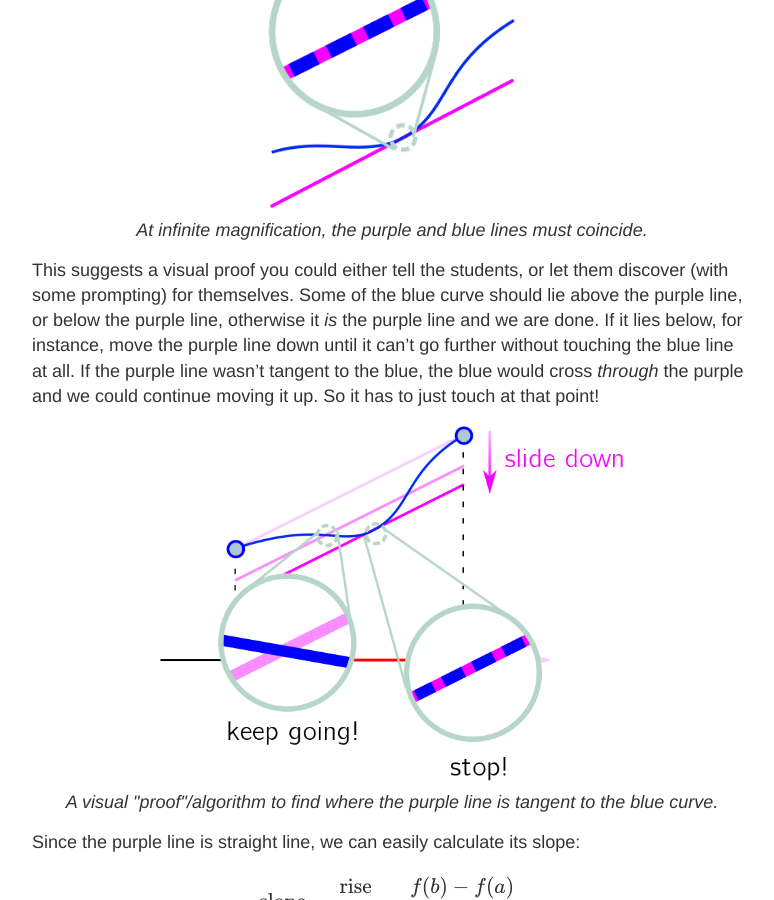
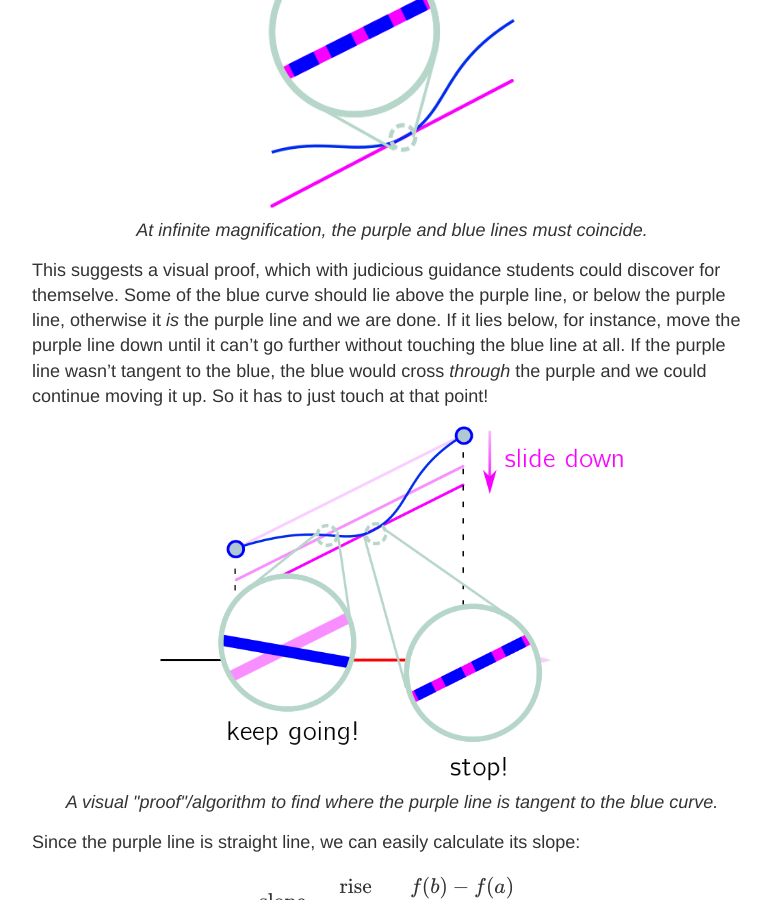
Before and after one commit to hapax/hapax.github.io, a Jekyll site: the page built from assets/teaching.md, in a window 1280 px wide and 900 px high, scrolled down 5593 px. Shown: the whole window, without its empty margins (248-1022 px from the left). Built offline with Jekyll 4.4.1, drawn with Linux system fonts in a browser that asks for light colours; our own code applies the rules of GitHub Pages for plain Markdown files; formulas are drawn with MathJax 3; a script that is not in the unit is left out; some of the changed text lies outside the part shown.

Commit message:
Update teaching.md

```diff
--- a/assets/teaching.md
+++ b/assets/teaching.md
@@ -250,8 +250,8 @@ being tangent!
 	</div>
 </figure>
 
-This suggests a visual proof you could either tell the students, or
-let them discover (with some prompting) for themselves.
+This suggests a visual proof, which with judicious guidance students
+could discover for themselve.
 Some of the blue curve should lie above the purple line, or below the
 purple line, otherwise it *is* the purple line and we are done.
 If it lies below, for instance, move the purple line down until it
```
Also changed, not shown: other parts of assets/teaching.md (+3 -0 lines).
